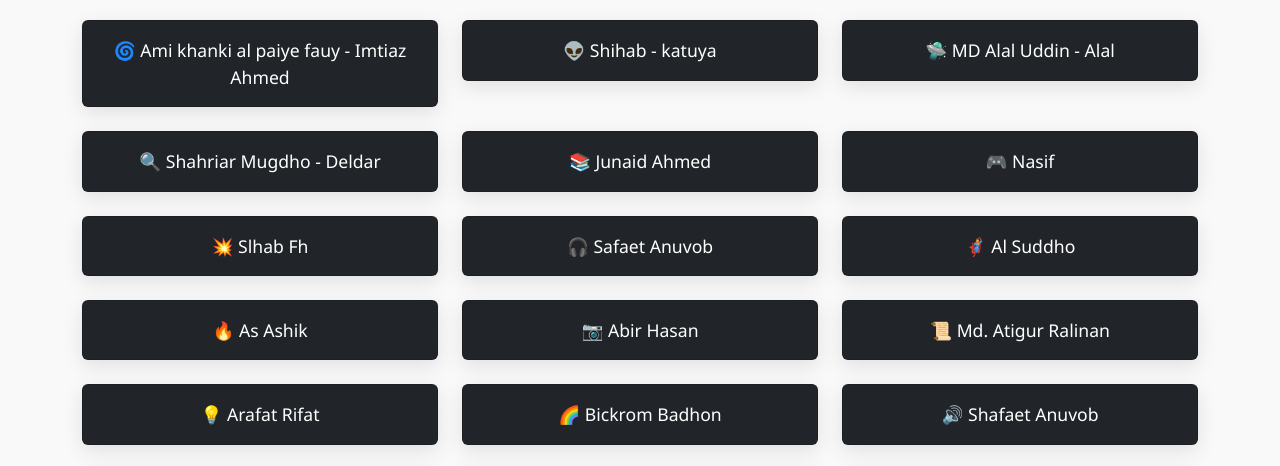
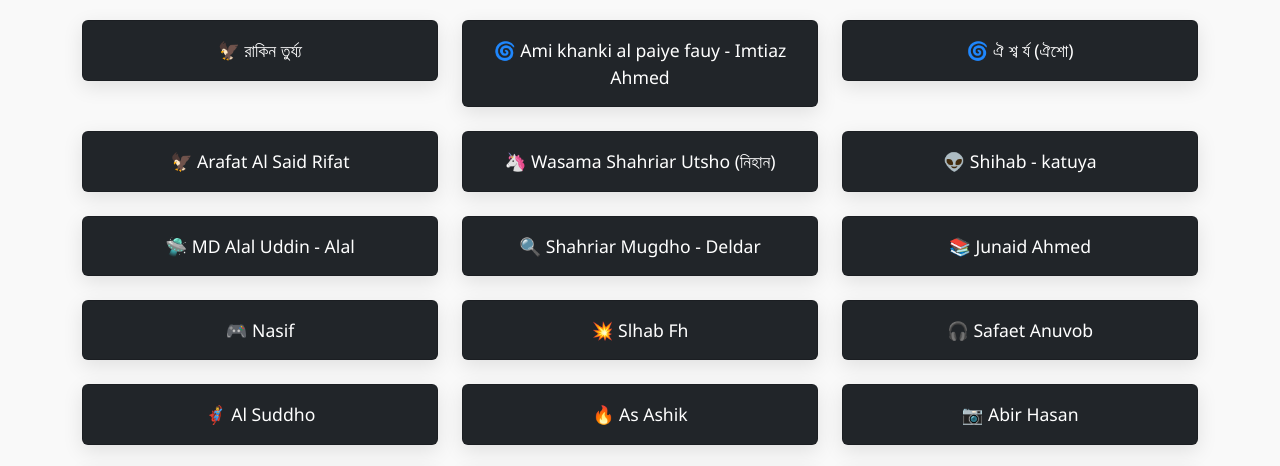
Before and after one commit to arafatalsaidrifat/LosthiSomazGB, a website: page members.html in a window 1280 px wide. Shown: the part 302-768 px from the top of the page. Drawn offline with nearby package versions, Linux system fonts and the light colour scheme.

Commit message:
changed name and added name

```diff
--- a/members.html
+++ b/members.html
@@ -47,7 +47,12 @@
   <main class="container py-4">
     <h2 class="text-center mb-4">আমাদের লোষ্ঠী দল</h2>
     <div class="row row-cols-1 row-cols-md-3 g-4">
+       <div class="col"><div class="card member-card p-3 bg-dark text-white">🦅 রাকিন তুর্য্য  </div></div>
       <div class="col"><div class="card member-card p-3 bg-dark text-white">🌀 Ami khanki al paiye fauy - Imtiaz Ahmed</div></div>
+
+      <div class="col"><div class="card member-card p-3 bg-dark text-white">🌀 ঐ শ্ব র্য  (ঐশো)</div></div>
+       <div class="col"><div class="card member-card p-3 bg-dark text-white">🦅 Arafat Al Said Rifat</div></div>
+          <div class="col"><div class="card member-card p-3 bg-dark text-white">🦄 Wasama Shahriar Utsho  (নিহান)</div></div>
       <div class="col"><div class="card member-card p-3 bg-dark text-white">👽 Shihab - katuya</div></div>
       <div class="col"><div class="card member-card p-3 bg-dark text-white">🛸 MD Alal Uddin - Alal</div></div>
       <div class="col"><div class="card member-card p-3 bg-dark text-white">🔍 Shahriar Mugdho - Deldar</div></div>
@@ -72,7 +77,7 @@
       <div class="col"><div class="card member-card p-3 bg-dark text-white">💩 nak moyla</div></div>
       <div class="col"><div class="card member-card p-3 bg-dark text-white">🤡 jatio abal</div></div>
       <div class="col"><div class="card member-card p-3 bg-dark text-white">🎥 Habib Himel</div></div>
-      <div class="col"><div class="card member-card p-3 bg-dark text-white">🦅 Arafat Al Said Rifat</div></div>
+
       <div class="col"><div class="card member-card p-3 bg-dark text-white">🧞‍♂️ Shahnoor Karim Noor</div></div>
       <div class="col"><div class="card member-card p-3 bg-dark text-white">🔱 As Hi K</div></div>
       <div class="col"><div class="card member-card p-3 bg-dark text-white">💥 Sakibul Hasan Mahim</div></div>
```
